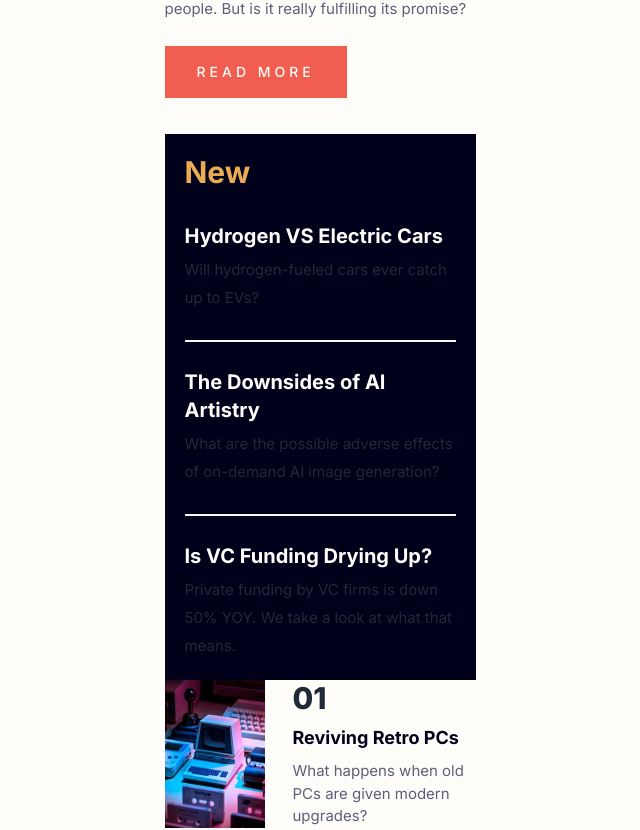
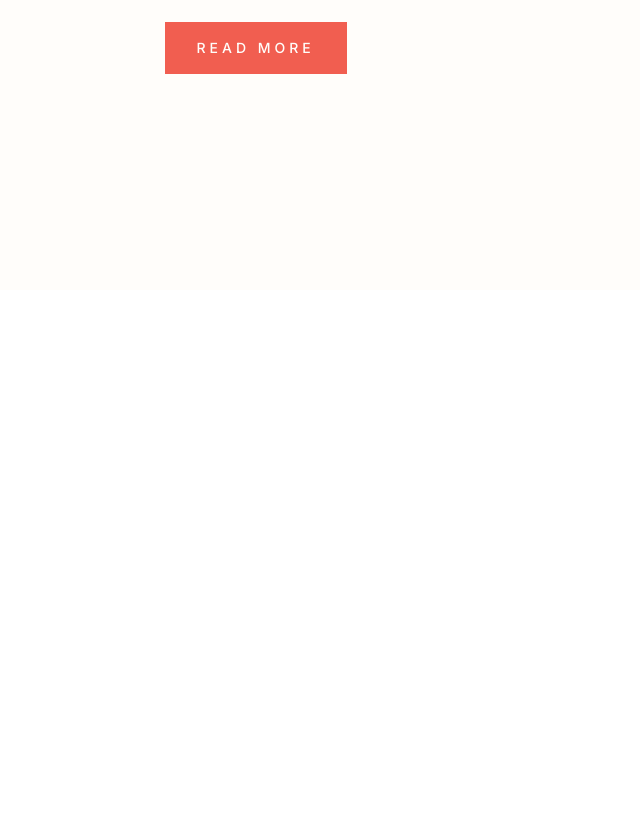
Before and after one commit to chungvuiloong/news-landing-page, a Next.js app: page / in a window 1280 px wide. Shown: the part 510-1340 px from the top of the page, without its empty margins (320-960 px from the left). After the commit the page ends 800 px from the top, so only its background shows below. Built offline with nearby package versions, Linux system fonts and the light colour scheme.

Commit message:
Switched from flexbox to grid.

```diff
--- a/src/app/page.tsx
+++ b/src/app/page.tsx
@@ -7,17 +7,17 @@ import TopThree from '@/components/TopThree'
 export default function Home() {
   return (
     <main>
-        <div className='container mx-auto flex flex-col'>
-            <div className='flex 2xl:flex-row flex-col gap-9'>
-                <div className='basis-2/3 flex flex-col 2xl:gap-y-9 gap-y-6'>
+        <div className='container mx-auto'>
+            <div className='grid md:grid-cols-3 grid-cols-1'>
+
                     <HeadLineImage />
                     <Headline />
-                </div>
-                <div className='basis-1/3'>
+
+                {/* <div className='basis-1/3'>
                     <NewPost />
-                </div>
+                </div> */}
             </div>
-            <TopThree />
+            {/* <TopThree /> */}
         </div>
     </main>
   )
```
